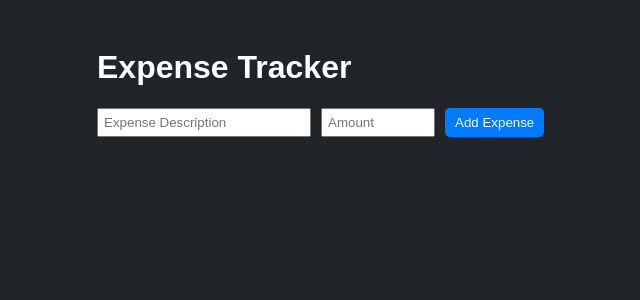
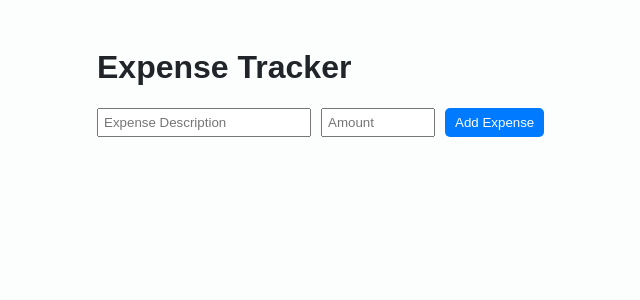
Before and after one commit to doraemonpup/vue-expense-tracker, a Vue app: page / in a window 1280 px wide. Shown: the top 300 px of the page, without its empty margins (243-883 px from the left). Built offline with nearby package versions, Linux system fonts and the light colour scheme.

Commit message:
did some fine config

```diff
--- a/index.html
+++ b/index.html
@@ -1,10 +1,10 @@
 <!DOCTYPE html>
 <html lang="">
   <head>
-    <meta charset="UTF-8">
-    <link rel="icon" href="/favicon.ico">
-    <meta name="viewport" content="width=device-width, initial-scale=1.0">
-    <title>Vite App</title>
+    <meta charset="UTF-8" />
+    <link rel="icon" href="/favicon.ico" />
+    <meta name="viewport" content="width=device-width, initial-scale=1.0" />
+    <title>Vue Expense Tracker</title>
   </head>
   <body>
     <div id="app"></div>
--- a/src/App.vue
+++ b/src/App.vue
@@ -17,24 +17,20 @@
   max-width: 600px;
   margin: 0 auto;
 }
-
 form {
   display: flex;
   gap: 10px;
   margin-bottom: 20px;
 }
-
 input {
   padding: 5px;
 }
-
 input:first-child {
   width: 200px;
 }
 input:nth-child(2) {
   width: 100px;
 }
-
 button {
   padding: 5px 10px;
   background-color: #007bff;
@@ -43,7 +39,6 @@
   border-radius: 5px;
   cursor: pointer;
 }
-
 button:hover {
   color: #e5efef;
   background-color: #0056b3;
--- a/src/assets/styles.css
+++ b/src/assets/styles.css
@@ -6,6 +6,15 @@
 
 body {
   font-family: Arial, sans-serif;
-  color: #fcfdfd;
-  background-color: #212529;
+  /* color: #fcfdfd;
+  background-color: #212529; */
+  color: #212529;
+  background-color: #fcfdfd;
 }
+
+/* Hide arrows from input number */
+input::-webkit-outer-spin-button,
+input::-webkit-inner-spin-button {
+  -webkit-appearance: none;
+  margin: 0;
+}
```
